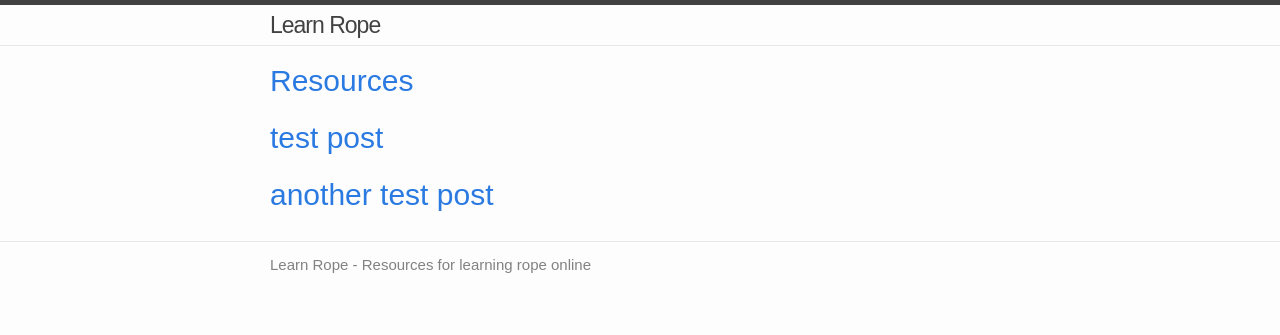
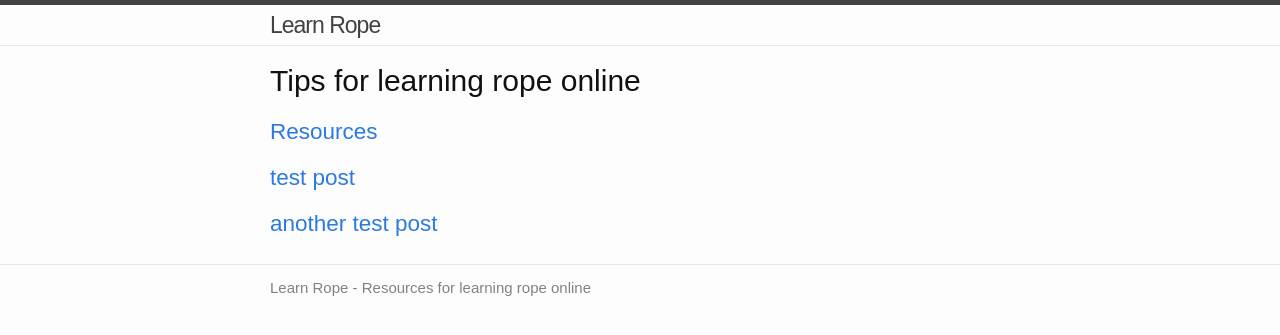
Before and after one commit to fernseeds/learn-rope, a Jekyll site: the page built from index.md, in a window 1280 px wide. Shown: the top 335 px of the page. Built offline with Jekyll 4.4.1, drawn with Linux system fonts in a browser that asks for light colours; some web fonts are replaced; our own code applies the rules of GitHub Pages for plain Markdown files.

Commit message:
Update index.md

```diff
--- a/index.md
+++ b/index.md
@@ -1,10 +1,11 @@
 ---
 layout: default
 ---
+# Tips for learning rope online
 <ul class="post-list">
   {% for post in site.posts %}
     <li>
-      <h1><a href="{{ post.url | prepend: site.baseurl }}">{{ post.title | escape }}</a></h1>
+      <h2><a href="{{ post.url | prepend: site.baseurl }}">{{ post.title | escape }}</a></h2>
     </li>
   {% endfor %}
 </ul>
```
